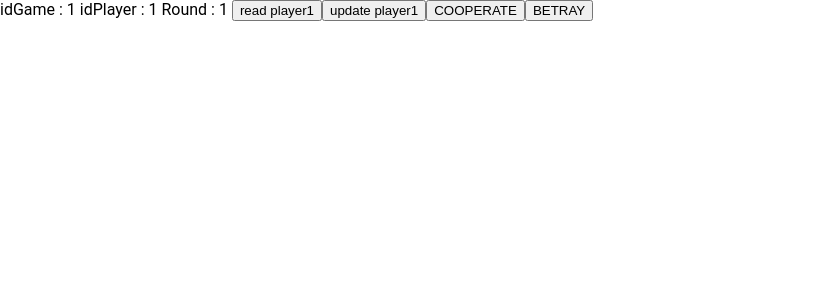
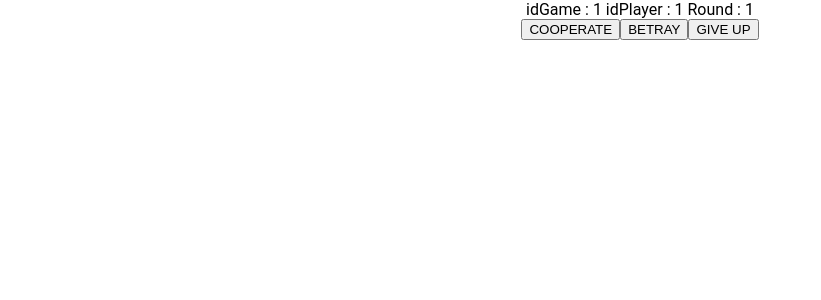
Before and after one commit to hediturki123/prisonersDilemma-client, an Angular app: page /home/play/1/1 in a window 1280 px wide. Shown: the top 300 px of the page, without its empty margins (0-821 px from the left). Built offline with nearby package versions, Linux system fonts and the light colour scheme.

Commit message:
avancement client

```diff
--- a/src/app/home-game/home-game.component.html
+++ b/src/app/home-game/home-game.component.html
@@ -1,14 +1,9 @@
-<div>
+<div class = "center">
   <input type = "number" value = "1" min = "0" #nbTurns >
     <button (click) = "createGame(nbTurns.value)">Create game</button>
 </div>
 
-<div>
+<div class = "center">
   <input type = "number" value = "1" min = "0" #idGame >
   <button  (click) = "joinGame(idGame.value)">Join game</button>
 </div>
-
-<div>
-  <input type = "number" value = "1" min = "0" #idGameRead >
-  <button  (click) = "readGame(idGameRead.value)">Read game</button>
-</div>
--- a/src/app/home-game/home-game.component.scss
+++ b/src/app/home-game/home-game.component.scss
@@ -0,0 +1,4 @@
+
+.center {
+  text-align: center;
+  }
--- a/src/app/home-game/home-game.component.ts
+++ b/src/app/home-game/home-game.component.ts
@@ -28,10 +28,6 @@ export class HomeGameComponent implements OnInit {
 
   }
 
-  readGame(idGame : string) {
-    this.gameConnectionService.read(idGame);
-  }
-
   joinGame(idGame : string) {
     this.gameConnectionService.update(idGame).then(rep => {
       if(rep){
--- a/src/app/play-game/play-game.component.html
+++ b/src/app/play-game/play-game.component.html
@@ -1,14 +1,16 @@
 
-<div>
-  <label> idGame : {{getGameId()}} </label>
-  <label> idPlayer : {{getPlayerId()}} </label>
-  <label> Round : {{round}} </label>
-  <button (click) = "readPlayer(getPlayerId(), getGameId())">read player1</button>
-  <button (click) = "updatePlayer(getPlayerId(), getGameId())">update player1</button>
-  <button [disabled] = "clickedPlayer1" (click) = "clickAction(getPlayerId(), 'COOPERATE')" >COOPERATE</button>
-  <button [disabled] = "clickedPlayer2" (click) = "clickAction(getPlayerId(), 'BETRAY')">BETRAY</button>
+<div class = "center">
+  <label> idGame : {{ getGameId() }} </label>
+  <label> idPlayer : {{ getPlayerId() }} </label>
+  <label> Round : {{ currentRound }} </label>
 </div>
 
-<div *ngIf = "gameIsFinished">
-  <label>Score {{score}}</label>
+<div class = "center">
+  <button [disabled] = "clicked" (click) = "clickAction('COOPERATE')" >COOPERATE</button>
+  <button [disabled] = "clicked" (click) = "clickAction('BETRAY')">BETRAY</button>
+  <button [disabled] = "clickedGiveUp" (click) = "giveUp()">GIVE UP</button>
 </div>
+
+<div *ngIf = "gameIsFinished" class = "center">
+  <label>Score : {{ score }}</label>
+</div>
--- a/src/app/play-game/play-game.component.scss
+++ b/src/app/play-game/play-game.component.scss
@@ -0,0 +1,4 @@
+
+.center {
+  text-align: center;
+  }
--- a/src/app/play-game/play-game.component.ts
+++ b/src/app/play-game/play-game.component.ts
@@ -3,7 +3,7 @@ import { PlayerService } from './../service/player.service';
 import { GameConnectionService } from './../service/game-connection.service';
 import { Component, OnInit, ChangeDetectionStrategy } from '@angular/core';
 import { Player } from '../types/player';
-import { ActivatedRoute } from '@angular/router';
+import { ActivatedRoute, Router } from '@angular/router';
 import { Game } from '../types/game';
 import { BehaviorSubject } from 'rxjs';
 
@@ -15,34 +15,16 @@ import { BehaviorSubject } from 'rxjs';
 })
 export class PlayGameComponent implements OnInit {
 
-  round = 1;
-
-  clickedPlayer1 = false;
-  clickedPlayer2 = false;
-
+  currentRound = 1;
+  clicked = false;
+  clickedGiveUp = false;
   gameIsFinished = false;
-
   score = 0;
 
-  nbTurns = 10;
-
-  behaviourSubject : BehaviorSubject<number | null> = new BehaviorSubject<number | null>(null);
-
   constructor(private gameConnectionService : GameConnectionService,
-    private playerService : PlayerService, private route:ActivatedRoute) { }
+    private playerService : PlayerService, private route : ActivatedRoute, private routeur : Router) { }
 
   ngOnInit(): void {
-  }
-
-  playerIdUrl () {
-    //let playerId = await this.readPlayerFromUrl().then(p => {return p?.id;});
-    this.readPlayerFromUrl().then(p => {
-      this.behaviourSubject.next(p?.id as number);
-    });
-  }
-
-  get obsBehaviourSubject() {
-    return this.behaviourSubject.asObservable();
   }
 
   getGameId() {
@@ -51,36 +33,6 @@ export class PlayGameComponent implements OnInit {
 
   getPlayerId() {
     return this.route.snapshot.params['playerId'];
-  }
-
-  async playRound() {
-    let game = await this.readGameFromUrl().then(g => {
-      return g as Game;
-    });
-    if (game.player1?.havePlayed === true && game.player2?.havePlayed === false){
-      console.log("a");
-    }
-    if (game.player1?.havePlayed === false && game.player2?.havePlayed === true) {
-      console.log("b");
-    }
-    if (game.player1?.havePlayed === false && game.player2?.havePlayed === false) {
-      console.log("c");
-      this.clickedPlayer1 = true;
-    }
-
-    if (game.player1?.havePlayed === true && game.player2?.havePlayed === true) {
-      game.player1.havePlayed = false;
-      game.player2.havePlayed = false;
-      this.clickedPlayer1 = false;
-      this.clickedPlayer2 = false;
-      this.playerService.updatePlayer(game.player1, game);
-      this.playerService.updatePlayer(game.player2, game);
-      this.gameConnectionService.updateGame(game);
-    }
-    this.round++;
-    if (this.round === game.nbTurns) {
-      this.gameIsFinished = true;
-    }
   }
 
   async readGameFromUrl() : Promise<Game | null> {
@@ -94,10 +46,6 @@ export class PlayGameComponent implements OnInit {
     return await this.playerService.read(this.route.snapshot.params['playerId'], idGame as number);
   }
 
-  readPlayerPromise(idPlayer : number, idGame : number) {
-    return this.playerService.read(idPlayer, idGame);
-  }
-
   readPlayer(idPlayer : number, idGame : number) {
     return this.playerService.read(idPlayer, idGame);
   }
@@ -106,26 +54,31 @@ export class PlayGameComponent implements OnInit {
     this.playerService.update(idPlayer, idGame);
   }
 
-  readGame(idGame : string) {
-    return this.gameConnectionService.read(idGame);
+  giveUp() {
+    this.clickedGiveUp = true;
+    this.routeur.navigate([`/home`]);
   }
 
-  async clickAction(idPlayer : number, decision : Decision) {
+  async clickAction(decision : Decision) {
+    this.clicked = true;
     let game = await this.readGameFromUrl().then(g => {
       return g as Game;
     });
-    let player = await this.readPlayer(idPlayer, game.id).then(p => {
+    let player = await this.readPlayer(this.getPlayerId(), game.id).then(p => {
       return p as Player;
     });
     player.currentDecision = decision;
     player.havePlayed = true;
-    if (game.player1?.havePlayed) {
-      this.clickedPlayer1 = true;
-    } else if (game.player2?.havePlayed) {
-      this.clickedPlayer2 = true;
+
+    this.playerService.updatePlayer(player, game);
+    this.gameConnectionService.updateGame(game);
+    if (this.currentRound === game.nbTurns) {
+      this.gameIsFinished = true;
+    } else {
+      this.currentRound++;
     }
-    this.playerService.updatePlayer(player, game);
-    this.playRound();
+
+
   }
 
 }
--- a/src/app/service/player.service.ts
+++ b/src/app/service/player.service.ts
@@ -1,4 +1,3 @@
-import { Strategy } from '../types/strategy';
 import { Injectable } from '@angular/core';
 import { HttpClient } from '@angular/common/http';
 import { environment } from '../../environments/environment';
@@ -72,7 +71,6 @@ export class PlayerService {
 
   async updatePlayer(player : Player, game : Game): Promise<boolean> {
     let ok = false;
-
     if(game !== null && player !== null){
       console.log("updatePlayer : " + this.baseURL + "game/" + game.id + "/player/" + player.id);
       await fetch(`${this.baseURL}game/${game.id}/player/${player.id}` ,{
```
